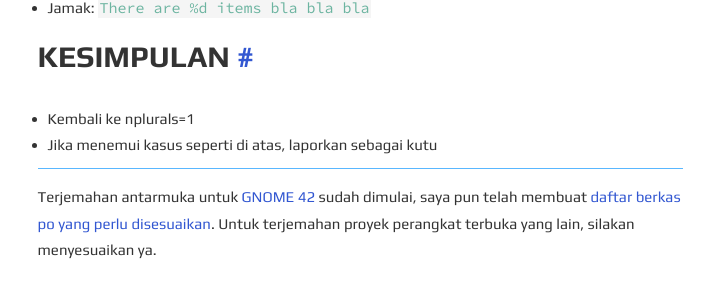
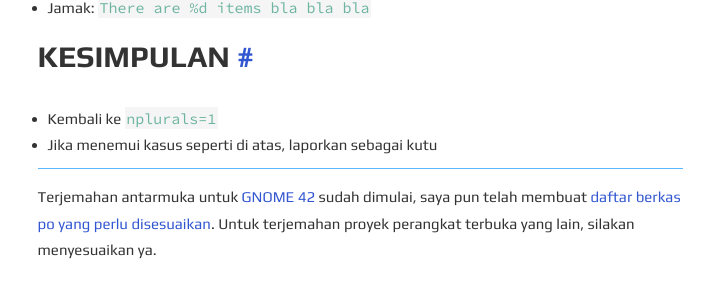
Before and after one commit to cho2/cho2.github.io, a Jekyll site: the page built from _posts/2021-12-07-bentuk-jamak-gettext-dan-unicode.md, in a window 1280 px wide. Shown: the part 1040-1343 px from the top of the page, without its empty margins (280-994 px from the left). Built offline with Jekyll 4.4.1, drawn with Linux system fonts in a browser that asks for light colours.

```diff
--- a/_posts/2021-12-07-bentuk-jamak-gettext-dan-unicode.md
+++ b/_posts/2021-12-07-bentuk-jamak-gettext-dan-unicode.md
@@ -31,7 +31,7 @@ Plural-Forms: nplurals=1; plural=0;
 - Jamak: `There are %d items bla bla bla`
 
 # Kesimpulan
-- Kembali ke nplurals=1
+- Kembali ke `nplurals=1`
 - Jika menemui kasus seperti di atas, laporkan sebagai kutu
 
 ---
```
